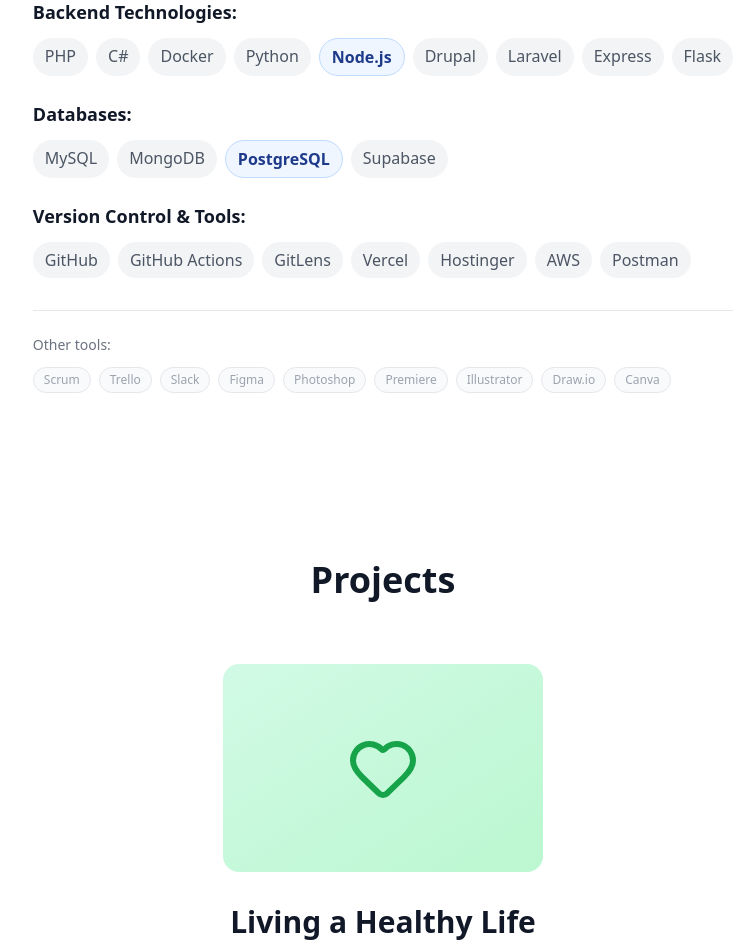
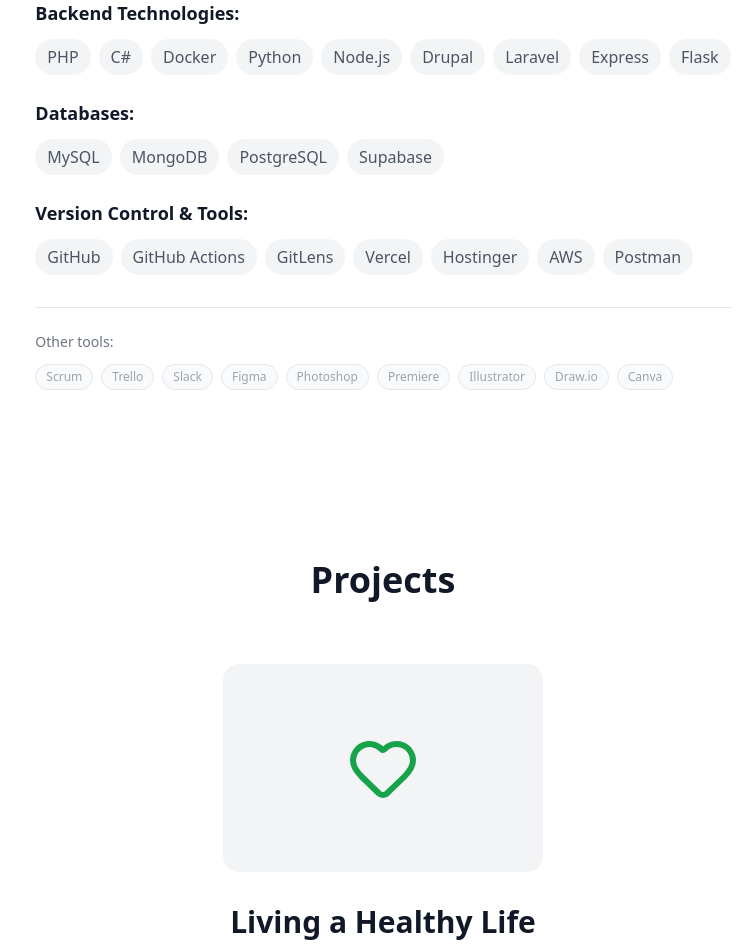
Before and after one commit to Moontags/portfolio, a Next.js app: page / in a window 1280 px wide. Shown: the part 1920-2872 px from the top of the page, without its empty margins (257-1009 px from the left). Built offline with nearby package versions, Linux system fonts and the light colour scheme.

Commit message:
New project

```diff
--- a/app/page.tsx
+++ b/app/page.tsx
@@ -53,6 +53,8 @@
     project7Desc: "Cleaning Services Website, Implemented with Next.js and TypeScript. The site showcases cleaning services, pricing, and contact information. Hosted on Vercel.",
     project8Title: "Pakuvie",
     project8Desc: "A modern website for Pakuvie, a transport service. Built with Next.js and React. You can check all service details on https://www.pakuvie.fi/.",
+    project9Title: "Mediasata",
+    project9Desc: "A modern and accessible website for Mediasata, a digital marketing and web agency. Built with Next.js and React. See more at https://www.mediasata.fi/.",
   },
   fi: {
     nav_home: "Etusivu",
@@ -98,6 +100,8 @@
     project7Desc: "Siivouspalveluiden verkkosivusto, Toteuttettu Next.js:llä ja TypeScriptillä. Sivusto esittelee siivouspalveluita, hinnoittelua ja yhteystietoja. Isännöity Vercelissä.",
     project8Title: "Pakuvie",
     project8Desc: "Moderni verkkosivusto Pakuvielle, joka on kuljetuspalvelu. Sivusto on rakennettu Next.js:llä ja Reactilla. Kaikki palvelutiedot voit tarkistaa https://www.pakuvie.fi/ -sivulta.",
+    project9Title: "Mediasata",
+    project9Desc: "Moderni ja saavutettava verkkosivusto Mediasatalle, joka on digitaalisen markkinoinnin ja verkkosivujen asiantuntijayritys. Rakennettu Next.js:llä ja Reactilla. Katso lisää: https://www.mediasata.fi/.",
   }
 };
 
@@ -111,11 +115,12 @@
 
   const t = translations[language];
 
-  const projects: Array<{ title: string; description: string; Icon: LucideIcon; gradient: string; iconColor: string; link: string }> = [
-    { title: t.project2Title, description: t.project2Desc, Icon: Heart, gradient: "from-emerald-100 to-green-200 dark:from-emerald-900/40 dark:to-green-800/40", iconColor: "text-green-600 dark:text-green-400", link: "https://www.eevakoskela.fi/" },
-    { title: t.project3Title, description: t.project3Desc, Icon: Wrench, gradient: "from-orange-100 to-amber-200 dark:from-orange-900/40 dark:to-amber-800/40", iconColor: "text-orange-600 dark:text-orange-400", link: "https://www.hitservice.fi/" },
-    { title: t.project7Title, description: t.project7Desc, Icon: Sparkles, gradient: "from-sky-100 to-blue-200 dark:from-sky-900/40 dark:to-blue-800/40", iconColor: "text-sky-600 dark:text-sky-400", link: "https://www.siivousote.fi/" },
-    { title: t.project8Title, description: t.project8Desc, Icon: Truck, gradient: "from-indigo-100 to-violet-200 dark:from-indigo-900/40 dark:to-violet-800/40", iconColor: "text-indigo-600 dark:text-indigo-400", link: "https://www.pakuvie.fi/" },
+  const projects: Array<{ title: string; description: string; image?: string; Icon?: LucideIcon; iconColor?: string; link: string }> = [
+    { title: t.project2Title, description: t.project2Desc, Icon: Heart, iconColor: "text-green-600 dark:text-green-400", link: "https://www.eevakoskela.fi/" },
+    { title: t.project3Title, description: t.project3Desc, Icon: Wrench, iconColor: "text-orange-600 dark:text-orange-400", link: "https://www.hitservice.fi/" },
+    { title: t.project7Title, description: t.project7Desc, Icon: Sparkles, iconColor: "text-sky-600 dark:text-sky-400", link: "https://www.siivousote.fi/" },
+    { title: t.project8Title, description: t.project8Desc, Icon: Truck, iconColor: "text-indigo-600 dark:text-indigo-400", link: "https://www.pakuvie.fi/" },
+    { title: t.project9Title, description: t.project9Desc, image: "/media.png", link: "https://www.mediasata.fi/" },
   ];
 
   const sections = useMemo(() => ["hero", "about", "skills", "projects", "contact"], []);
@@ -442,7 +447,6 @@
             <h3 className="text-gray-900 dark:text-white font-semibold mb-3">{t.frontendTech}</h3>
             <div className="flex flex-wrap gap-2">
               {["HTML", "CSS", "Tailwind CSS", "JavaScript", "TypeScript", "React", "Next.js"].map((skill, i) => {
-                const isPrimary = ["JavaScript", "TypeScript", "React", "Next.js"].includes(skill);
                 return (
                   <motion.span
                     key={skill}
@@ -451,11 +455,7 @@
                     viewport={{ once: true }}
                     transition={{ delay: i * 0.05 }}
                     whileHover={{ scale: 1.1 }}
-                    className={`px-3 py-1.5 rounded-full text-sm sm:text-base transition-all cursor-default ${
-                      isPrimary
-                        ? "bg-blue-50 dark:bg-blue-950/50 border border-blue-200 dark:border-blue-800 font-semibold text-blue-900 dark:text-blue-200"
-                        : "bg-gray-100 dark:bg-gray-800"
-                    }`}
+                    className="px-3 py-1.5 rounded-full text-sm sm:text-base transition-all cursor-default bg-gray-100 dark:bg-gray-800"
                   >
                     {skill}
                   </motion.span>
@@ -474,7 +474,6 @@
             <h3 className="text-gray-900 dark:text-white font-semibold mb-3">{t.backendTech}</h3>
             <div className="flex flex-wrap gap-2">
               {["PHP", "C#", "Docker", "Python", "Node.js", "Drupal", "Laravel", "Express", "Flask"].map((skill, i) => {
-                const isPrimary = ["Node.js"].includes(skill);
                 return (
                   <motion.span
                     key={skill}
@@ -483,11 +482,7 @@
                     viewport={{ once: true }}
                     transition={{ delay: i * 0.05 }}
                     whileHover={{ scale: 1.1 }}
-                    className={`px-3 py-1.5 rounded-full text-sm sm:text-base transition-all cursor-default ${
-                      isPrimary
-                        ? "bg-blue-50 dark:bg-blue-950/50 border border-blue-200 dark:border-blue-800 font-semibold text-blue-900 dark:text-blue-200"
-                        : "bg-gray-100 dark:bg-gray-800"
-                    }`}
+                    className="px-3 py-1.5 rounded-full text-sm sm:text-base transition-all cursor-default bg-gray-100 dark:bg-gray-800"
                   >
                     {skill}
                   </motion.span>
@@ -506,7 +501,6 @@
             <h3 className="text-gray-900 dark:text-white font-semibold mb-3">{t.databases}</h3>
             <div className="flex flex-wrap gap-2">
               {["MySQL", "MongoDB", "PostgreSQL", "Supabase"].map((skill, i) => {
-                const isPrimary = ["PostgreSQL"].includes(skill);
                 return (
                   <motion.span
                     key={skill}
@@ -515,11 +509,7 @@
                     viewport={{ once: true }}
                     transition={{ delay: i * 0.05 }}
                     whileHover={{ scale: 1.1 }}
-                    className={`px-3 py-1.5 rounded-full text-sm sm:text-base transition-all cursor-default ${
-                      isPrimary
-                        ? "bg-blue-50 dark:bg-blue-950/50 border border-blue-200 dark:border-blue-800 font-semibold text-blue-900 dark:text-blue-200"
-                        : "bg-gray-100 dark:bg-gray-800"
-                    }`}
+                    className="px-3 py-1.5 rounded-full text-sm sm:text-base transition-all cursor-default bg-gray-100 dark:bg-gray-800"
                   >
                     {skill}
                   </motion.span>
@@ -610,8 +600,12 @@
           >
             <div className="flex flex-col justify-center items-center gap-6 sm:gap-8">
 
-              <div className={`flex items-center justify-center w-48 h-32 sm:w-64 sm:h-40 lg:w-80 lg:h-52 overflow-hidden rounded-2xl bg-gradient-to-br ${projects[currentProject].gradient}`}>
-                <CurrentProjectIcon size={72} className={projects[currentProject].iconColor} />
+              <div className="flex items-center justify-center w-48 h-32 sm:w-64 sm:h-40 lg:w-80 lg:h-52 overflow-hidden rounded-2xl bg-gray-100 dark:bg-gray-800">
+                {projects[currentProject].image ? (
+                  <Image src={projects[currentProject].image} alt={projects[currentProject].title} width={320} height={160} className="object-contain w-full h-full" />
+                ) : (
+                  <CurrentProjectIcon size={72} className={projects[currentProject].iconColor} />
+                )}
               </div>
 
               <h3 className="text-xl sm:text-2xl lg:text-3xl font-semibold text-gray-900 dark:text-white">
```
Also changed, not shown: public/media.png (added).
